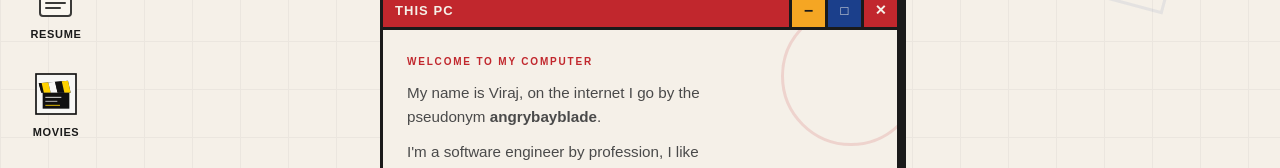
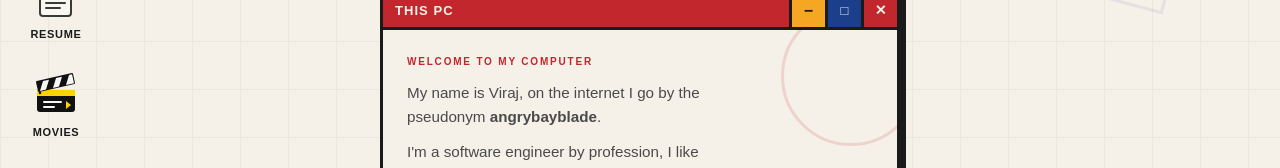
Before and after one commit to angrybayblade/computer, a Next.js app: page / in a window 1280 px wide. Shown: the part 199-367 px from the top of the page. Built offline with nearby package versions, Linux system fonts and the light colour scheme; a web font is replaced by a local one; what fast-average-color would draw is missing.

Commit message:
Redesign Movies desktop icon

```diff
--- a/app/components/apps/movies/index.tsx
+++ b/app/components/apps/movies/index.tsx
@@ -388,27 +388,14 @@ export function MoviesApp() {
 
 function MoviesIcon() {
   return (
-    <svg viewBox="0 0 36 36" width="100%" height="100%" aria-hidden>
-      <defs>
-        <clipPath id="movies-clapper-stripes">
-          <polygon points="7,17 29,17 27,8 5,10" />
-        </clipPath>
-      </defs>
-      <rect x="3" y="3" width="30" height="30" fill="#F7F7F5" stroke="#111111" strokeWidth="1.25" />
-      <rect x="8" y="17" width="20" height="12" fill="#111111" />
-      <line x1="10" y1="20.5" x2="22" y2="20.5" stroke="#F7F7F5" strokeWidth="0.75" opacity="0.9" />
-      <line x1="10" y1="23.5" x2="19" y2="23.5" stroke="#F7F7F5" strokeWidth="0.75" opacity="0.7" />
-      <line x1="10" y1="26.5" x2="21" y2="26.5" stroke="#FFD200" strokeWidth="0.75" opacity="0.85" />
-      <polygon points="7,17 29,17 27,8 5,10" fill="#111111" />
-      <g clipPath="url(#movies-clapper-stripes)">
-        <rect x="-2" y="4" width="5" height="16" fill="#F7F7F5" transform="rotate(-13 18 12)" />
-        <rect x="3" y="4" width="5" height="16" fill="#111111" transform="rotate(-13 18 12)" />
-        <rect x="8" y="4" width="5" height="16" fill="#FFD200" transform="rotate(-13 18 12)" />
-        <rect x="13" y="4" width="5" height="16" fill="#F7F7F5" transform="rotate(-13 18 12)" />
-        <rect x="18" y="4" width="5" height="16" fill="#111111" transform="rotate(-13 18 12)" />
-        <rect x="23" y="4" width="5" height="16" fill="#FFD200" transform="rotate(-13 18 12)" />
-        <rect x="28" y="4" width="5" height="16" fill="#F7F7F5" transform="rotate(-13 18 12)" />
-      </g>
+    <svg viewBox="0 0 48 48" width="100%" height="100%" aria-hidden="true">
+      <path d="M5 20h38v19a3 3 0 0 1-3 3H8a3 3 0 0 1-3-3Z" fill="#111111" />
+      <path d="M5 20h38v6H5z" fill="#FFD200" />
+      <path d="m5 12 35-8 2 9-35 8Z" fill="#111111" stroke="#111111" strokeWidth="2" strokeLinejoin="round" />
+      <path d="m11 11 6-1.37-3 9.92-6 1.37Z M24 8.03l6-1.37-3 9.92-6 1.37Z M37 5.06l3-.69 2 8.77-8 1.83Z" fill="#F7F7F5" />
+      <circle cx="8" cy="23" r="1.25" fill="#111111" />
+      <path d="M12 32h17M12 37h10" stroke="#F7F7F5" strokeWidth="2" strokeLinecap="round" />
+      <path d="m34 31 5 4-5 4Z" fill="#FFD200" />
     </svg>
   );
 }
```
